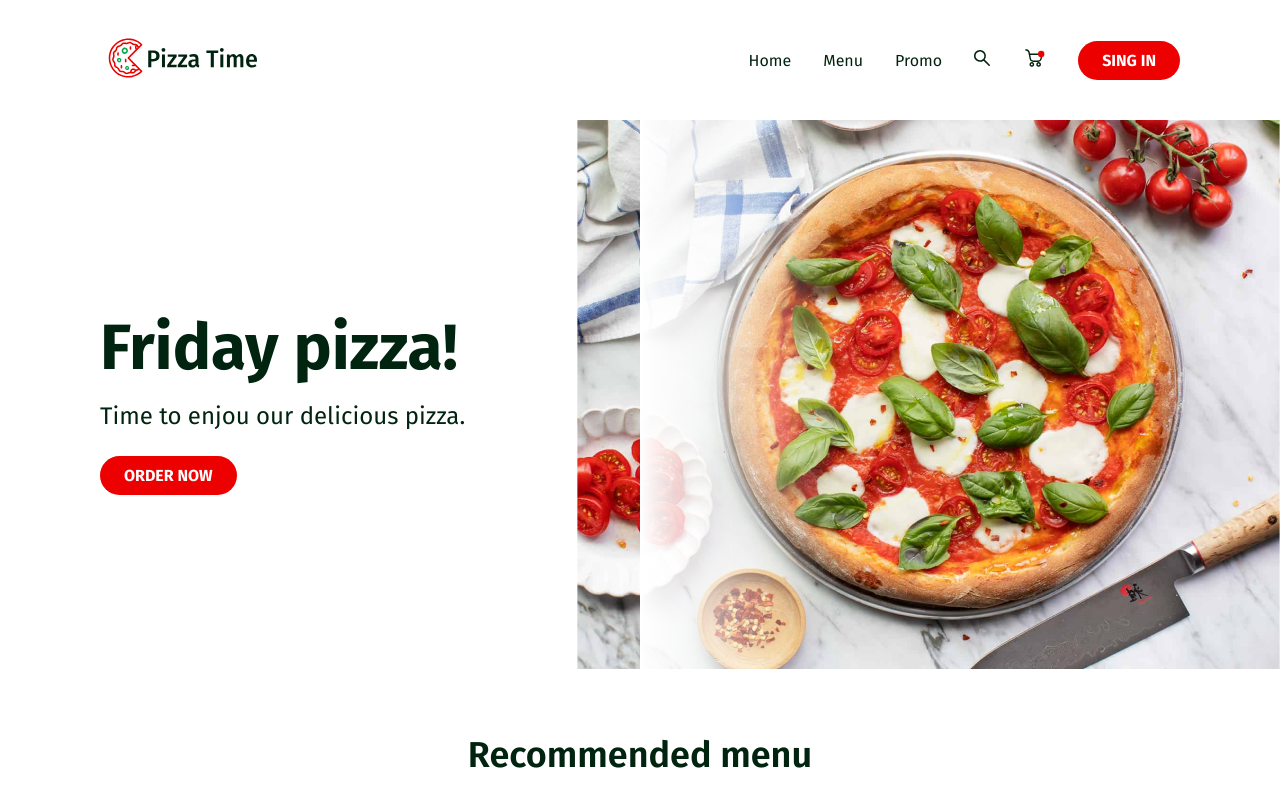
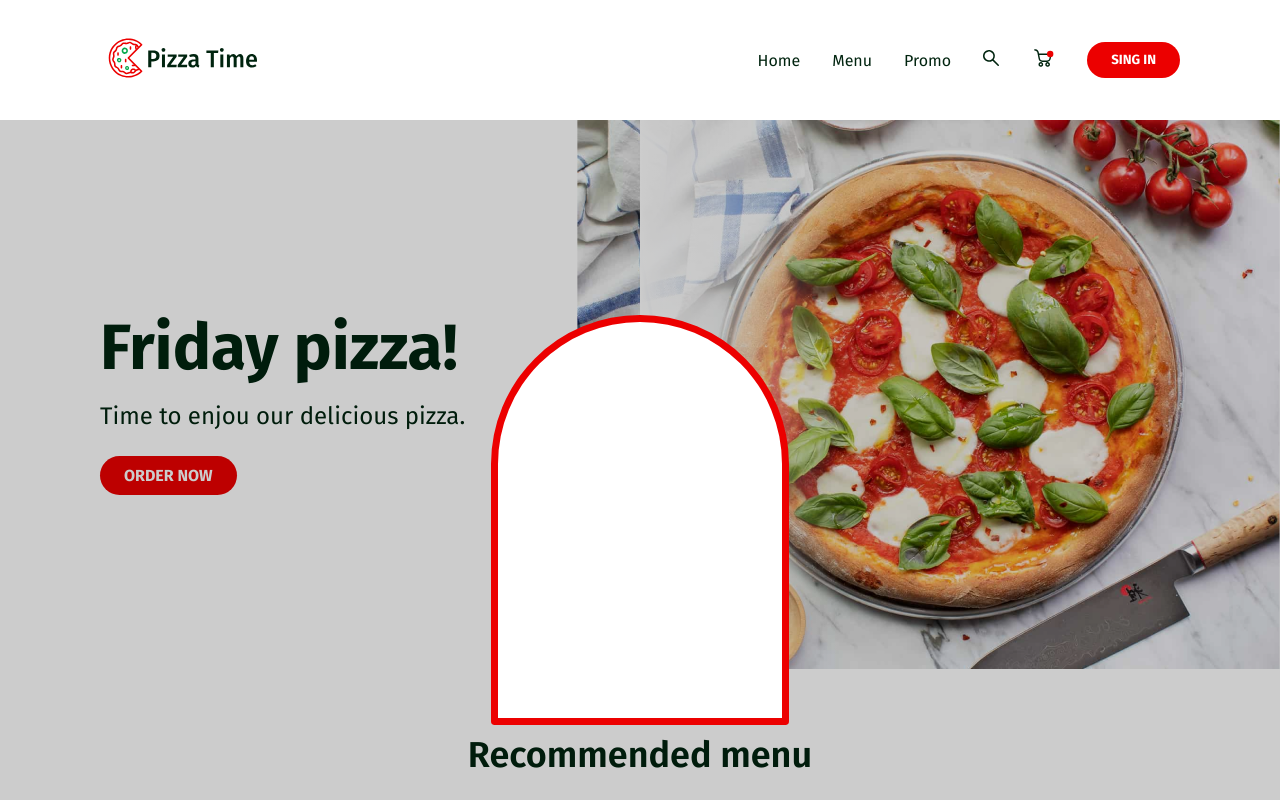
Before and after one commit to http-AbnerSantin/Pizzaria-Page, a plain HTML site: page index.html in a window 1280 px wide. Shown: the top 800 px of the page. Drawn offline with Linux system fonts and the light colour scheme.

Commit message:
Criando a primeira versão do modal de login

```diff
--- a/css/menu.css
+++ b/css/menu.css
@@ -21,15 +21,37 @@
 .menu-components li:nth-child(5) a:hover {
   border-bottom: none;
 }
-.menu-components li:last-child a {
+.menu-components li:last-child button {
   color: white;
   padding: 0.625rem 1.5rem;
   background: #ec0000;
   border-radius: 1.5rem;
   font-weight: bold;
+  border: none;
 }
 
-.menu-components li:last-child a:hover {
+.menu-components li:last-child button:hover {
   background: #a00;
   border-bottom: none;
 }
+
+/*modal*/
+
+.modal-container {
+  width: 100%;
+  height: 100vh;
+  background: rgba(0, 0, 0, 0.2);
+  position: fixed;
+  z-index: 5;
+  display: grid;
+  justify-items: center;
+  align-items: center;
+}
+.modal {
+  background: #fff;
+  width: 18.625rem;
+  height: 25.625rem;
+  padding: 1rem;
+  border: 0.45rem solid #ec0000;
+  border-radius: 10rem 10rem 4px 4px;
+}
--- a/index.html
+++ b/index.html
@@ -25,10 +25,13 @@
           <li>
             <a href=""><img src="img/noun_cart_1206183.svg" alt="" /></a>
           </li>
-          <li><a class="menu-link" href="sing">SING IN</a></li>
+          <li><button class="menu-open-modal">SING IN</button></li>
         </ul>
       </nav>
     </header>
+    <div class="modal-container">
+      <div class="modal"></div>
+    </div>
 
     <main class="container">
       <section class="main-content">
@@ -101,5 +104,6 @@
         <p>Créditos ao design: <cite>Softwareseni</cite></p>
       </div>
     </footer>
+    <script type="module" src="script.js"></script>
   </body>
 </html>
--- a/script.js
+++ b/script.js
@@ -0,0 +1,3 @@
+import teste from './js/modal.js';
+
+teste()
```
